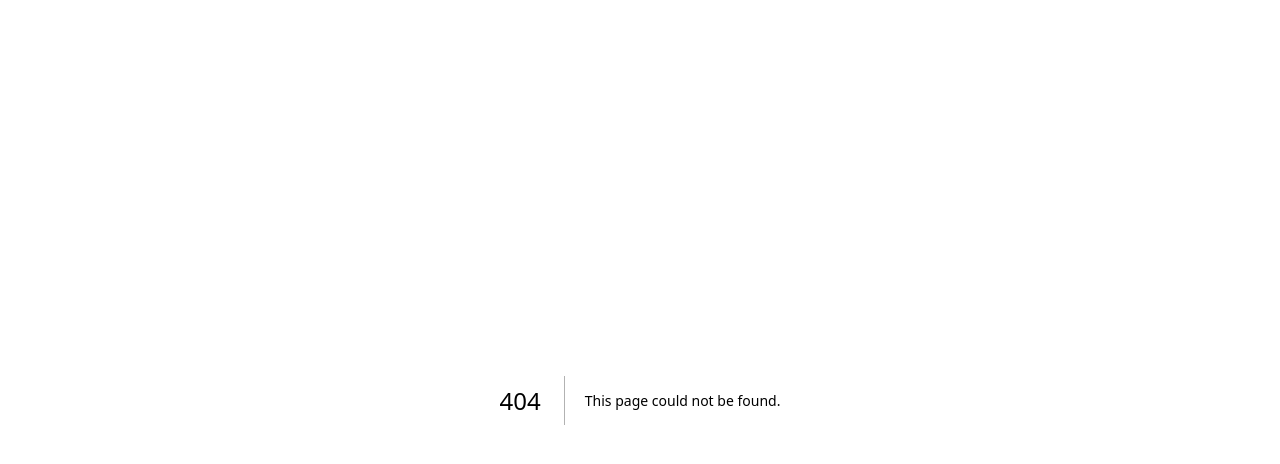
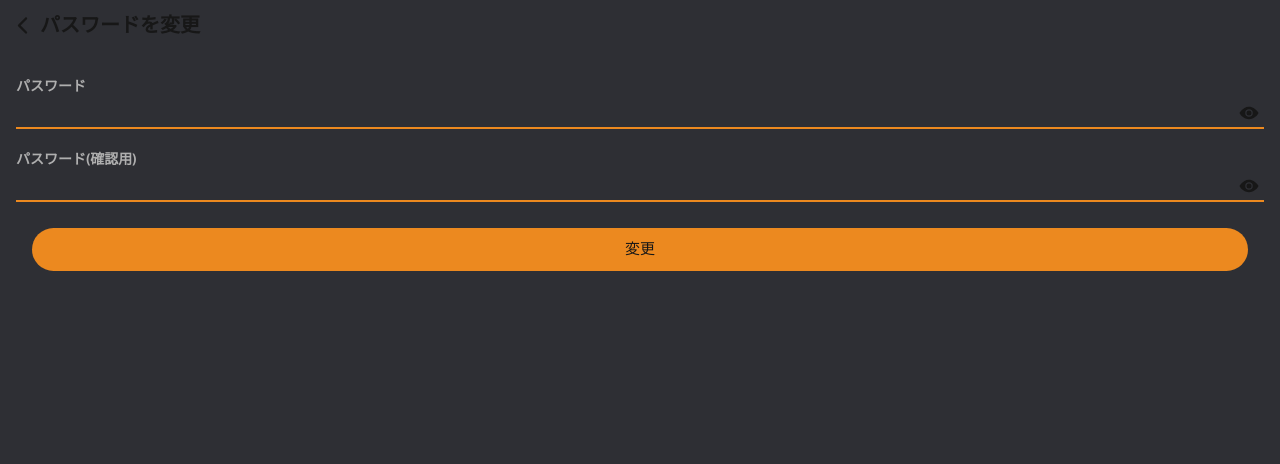
Before and after one commit to hakyukawa/frist_chat_next, a Next.js app in the folder hakyukawa-next/: page /passwordConfig in a window 1280 px wide. Before the commit this address had no page. Shown: the top 464 px of the page. Built offline with nearby package versions, Linux system fonts and the light colour scheme.

Commit message:
[add]パスワード変更ページ作成

```diff
--- /dev/null
+++ b/hakyukawa-next/src/app/passwordConfig/page.jsx
@@ -0,0 +1,106 @@
+"use client";
+import React, {useState} from "react";
+import Header from "@/components/common/Header";
+import SubmitButton from "@/components/common/SubmitButton";
+import { IoEyeOff,IoEye } from "react-icons/io5";
+
+function PasswordForm ({label,inputName,formData,onChange,error}){
+    const [showPassword,setShowPassword] = useState(false);
+    return(
+        <div className="py-[10px] relative">
+            <label className="text-[14px] text-subText font-semibold">{label}</label>
+            <input
+                type={showPassword ? "text" : "password"}
+                name={inputName}
+                value={formData?? ""}  // formData.newUserId が undefined でない場合のみ取得
+                onChange={onChange}
+                pattern ="^[a-zA-Z0-9]+$"
+                className={`w-full text-[20px] font-light border-b-2 ${error ? 'border-red-500' : 'border-main'} pr-10 `}
+            />
+            <button
+                type="button"
+                onClick={() => setShowPassword(!showPassword)}
+                className="absolute right-2 top-[65%] transform -translate-y-[50%] text-gray-500"
+            >
+                    {showPassword ? <IoEyeOff size={20} /> : <IoEye size={20} />}
+            </button>
+            {error &&<p className="text-red-500 text-xs text-[11px] py-[10px]">{error}</p>}
+
+        </div>
+    )
+}
+
+function PasswordConfig (){
+     //入力・エラー状態管理
+    const [formData,setFormData] = useState({
+        password: "",
+        password_confirmation: "",
+    })
+    const [errors,setErrors] = useState({});
+
+    //入力内容の変更を反映
+    const handleChange = (e) => {
+        const {name,value} = e.target;
+        setFormData({
+            ...formData,
+            [name]: value,
+        });
+    };
+
+    //バリデーション
+    const validate = () => {
+        const newErrors = {};
+
+        if (!formData.password) newErrors.password = "記入してください";
+        else if (formData.password.length < 8) {
+            newErrors.password = "パスワードは8文字以上で入力してください";
+            newErrors.password_confirmation = "パスワードは8文字以上で入力してください";
+        }
+
+        if (!formData.password_confirmation) newErrors.password_confirmation = "記入してください";
+        else if (formData.password !== formData.password_confirmation) {
+            newErrors.password_confirmation = "パスワードが一致しません";
+            newErrors.password = "パスワードが一致しません";
+        }
+
+        setErrors(newErrors);
+        return Object.keys(newErrors).length === 0;
+    };
+    const handleSubmit = (e) => {
+        e.preventDefault();
+        // バリデーションを実行
+        if (validate()) {
+            console.log("フォーム送信");
+            alert("登録が完了しました");
+        }else{
+            alert("エラー");
+        }
+    };
+
+    return(
+        <div>
+            <Header backPage backPageLink ="/" backPageText="パスワードを変更"  />
+            <form onSubmit={handleSubmit} action="" method="POST" className="p-[16px]">
+                <PasswordForm
+                    label="パスワード"
+                    inputName="password"
+                    formData ={formData.password}
+                    error={errors.password}
+                    onChange = {handleChange}
+                />
+                <PasswordForm
+                    label="パスワード(確認用)"
+                    inputName="password_confirmation"
+                    formData ={formData.password_confirmation}
+                    error={errors.password_confirmation}
+                    onChange = {handleChange}
+                />
+                <SubmitButton
+                    buttonValue="変更"
+                />
+            </form>
+        </div>
+    );
+}
+
+export default PasswordConfig;
```
